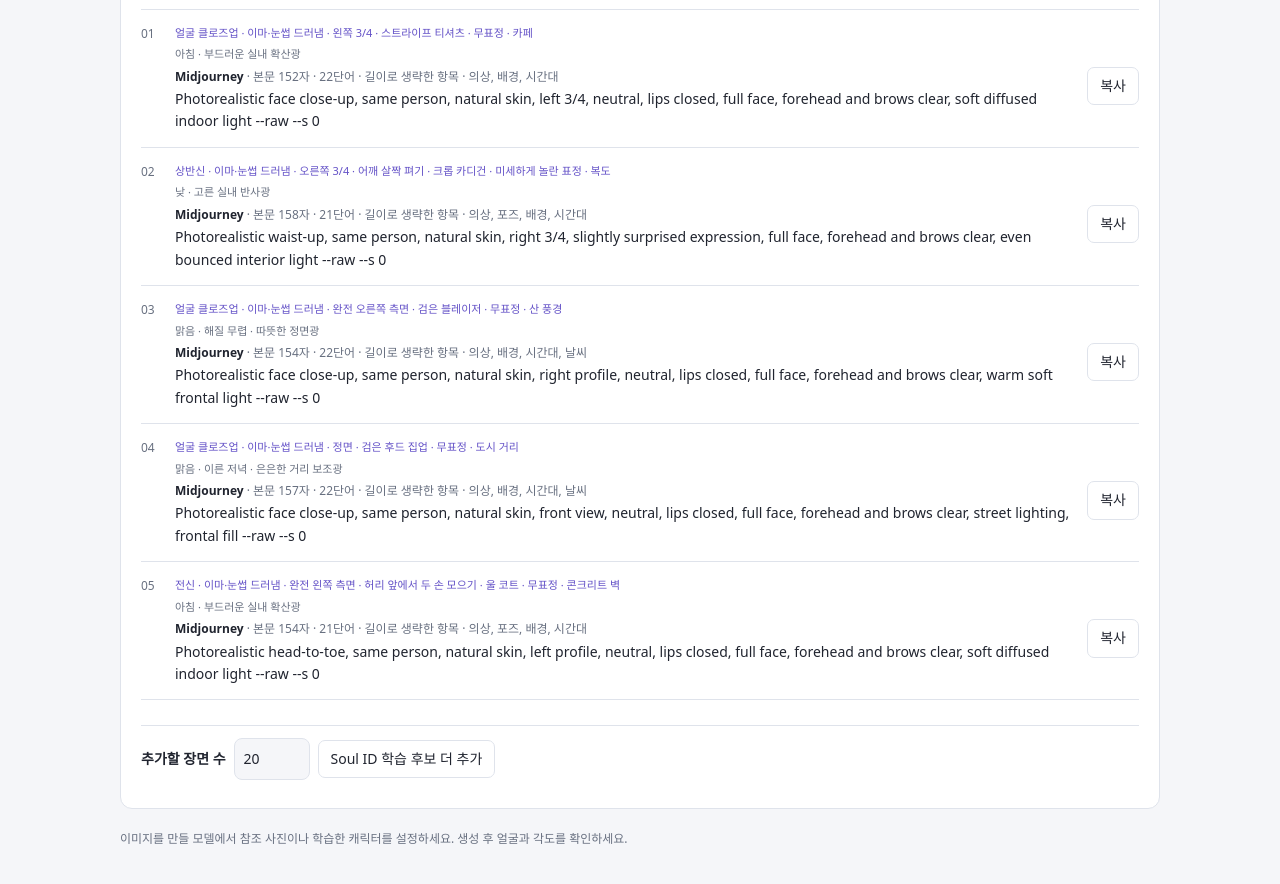
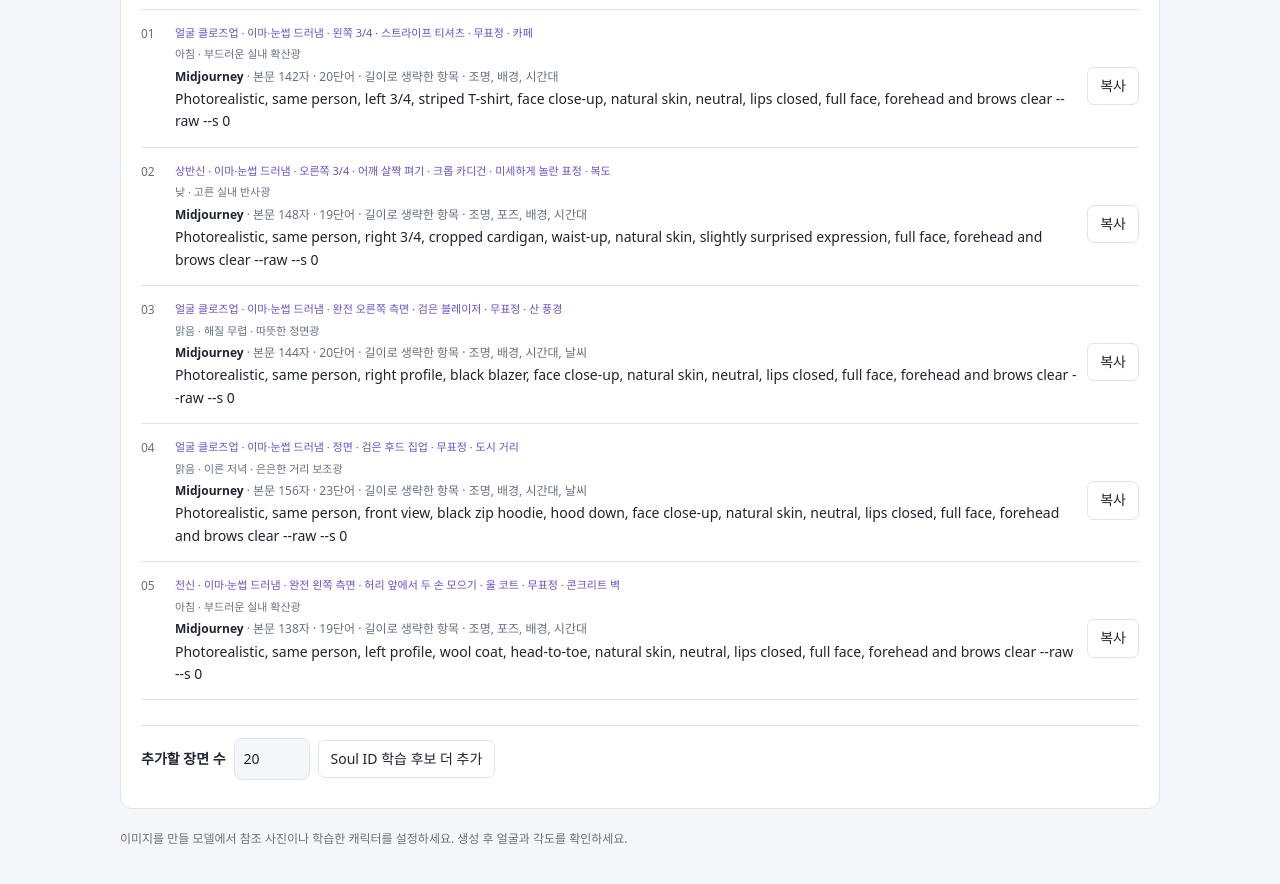
Before and after one commit to crevizu1-ship-it/face-prompt-generator, a plain HTML site: page index.html in a window 1280 px wide. Shown: the part 1825-2709 px from the top of the page. Drawn offline with Linux system fonts and the light colour scheme.

Commit message:
Keep wardrobe colors immediately after Midjourney face angles

```diff
--- a/index.html
+++ b/index.html
@@ -387,8 +387,8 @@ const joinPhrases = parts => parts.filter(Boolean).join(', ');
 const sentence = text => text && (/[.!?]$/.test(text) ? text : text + '.');
 const withArticle = text => (/^[aeiou]/i.test(text) ? 'an ' : 'a ') + text;
 
-function midjourneyRequired(shot, options) {
-  const {frame, angle, expression, hair} = shot;
+function midjourneyRequired(shot, options, limit) {
+  const {frame, angle, expression, hair, outfit} = shot;
   const crop = frame === fullHeight ? 'head-to-toe' : frame.crop;
   const view = angle.en
     .replace('straight-on front view, head upright', 'front view')
@@ -410,14 +410,25 @@ function midjourneyRequired(shot, options) {
   const hairstyle = hair === sweptHair
     ? (options.soulTraining ? 'full face, forehead and brows clear' : 'forehead and brows clear')
     : joinPhrases([visibility, hair === referenceHair ? 'same hair' : hair.en]);
-  return [
-    'Photorealistic ' + crop,
-    options.recommended && 'same person',
-    'natural skin',
-    view,
-    face,
-    hairstyle,
-  ];
+  const wardrobe = outfit.en
+    .replace(/^(?:plain|simple|casual) /, '')
+    .replace(' crew-neck ', ' ')
+    .replace('zip-up hoodie', 'zip hoodie')
+    .replace(' over a plain top', '');
+  const subject = options.recommended ? 'Photorealistic, same person' : 'Photorealistic';
+  const required = [subject, view, wardrobe, crop, 'natural skin', face, hairstyle];
+  if (joinPhrases(required).length <= limit) return required;
+
+  const shortView = view.replace(/^front view, /, 'front, ')
+    .replace(/ slightly\b/, '').replace('near-profile view', 'near-profile');
+  const shortFace = face.replace(/\b(?:slightly|subtly|subtle|gently|faint|soft) /g, '')
+    .replace(/ expression$/, '').replace('upturned mouth corners', 'upturned lips')
+    .replace('closed-mouth smile', 'closed smile');
+  const shortHair = hairstyle.replace('full face, forehead and brows clear', 'face, forehead, brows clear')
+    .replace('full face clear', 'clear face');
+  const compactRequired = [subject, shortView, wardrobe, crop, 'natural skin', shortFace, shortHair];
+  if (frame === closeUp && joinPhrases(compactRequired).length > limit) compactRequired[3] = 'close-up';
+  return compactRequired;
 }
 
 // Editorial limits for each prompt body. Midjourney parameters are appended separately.
@@ -440,7 +451,7 @@ function renderPrompt(name, shot, options) {
   const face = expression === neutral ? 'neutral expression, closed lips' : expression.en.replace('very subtle ', 'subtle ');
   const visibility = options.soulTraining ? (compact ? 'solo, entire face in frame, unobstructed' : 'single subject, entire face in frame and unobstructed') : '';
   const skin = compact ? 'natural skin texture' : 'natural skin texture, fine pores';
-  const required = midjourney ? midjourneyRequired(shot, options) : [
+  const required = midjourney ? midjourneyRequired(shot, options, format.limit) : [
     format.intro(frame, subject),
     joinPhrases([skin, visibility]),
     joinPhrases([angle.en, face]),
@@ -457,7 +468,7 @@ function renderPrompt(name, shot, options) {
     ['조명', light && (compact ? light : 'Use ' + light)],
     ...options.prefix.split('\n').map(line => ['공통 추가 지시', line.trim()]),
     ...options.suffix.split('\n').map(line => ['추가 촬영 조건', line.trim()]),
-    ['의상', compact ? outfit.en : 'The subject wears ' + withArticle(outfit.en)],
+    ['의상', !midjourney && (compact ? outfit.en : 'The subject wears ' + withArticle(outfit.en))],
     ['포즈', shot.bodyPose && fragment(shot.bodyPose)],
     ['배경', backdrop && (compact ? backdrop : 'The setting is ' + backdrop)],
     ['시간대', context.time && fragment(context.time.en)],
```
Also changed, not shown: 2 other files.
